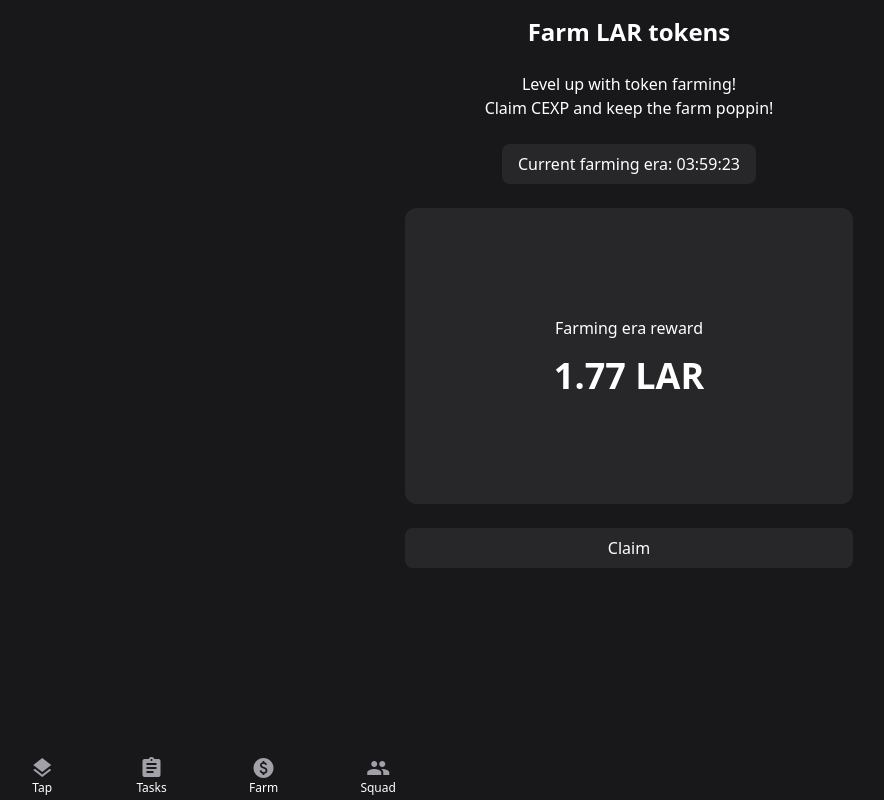
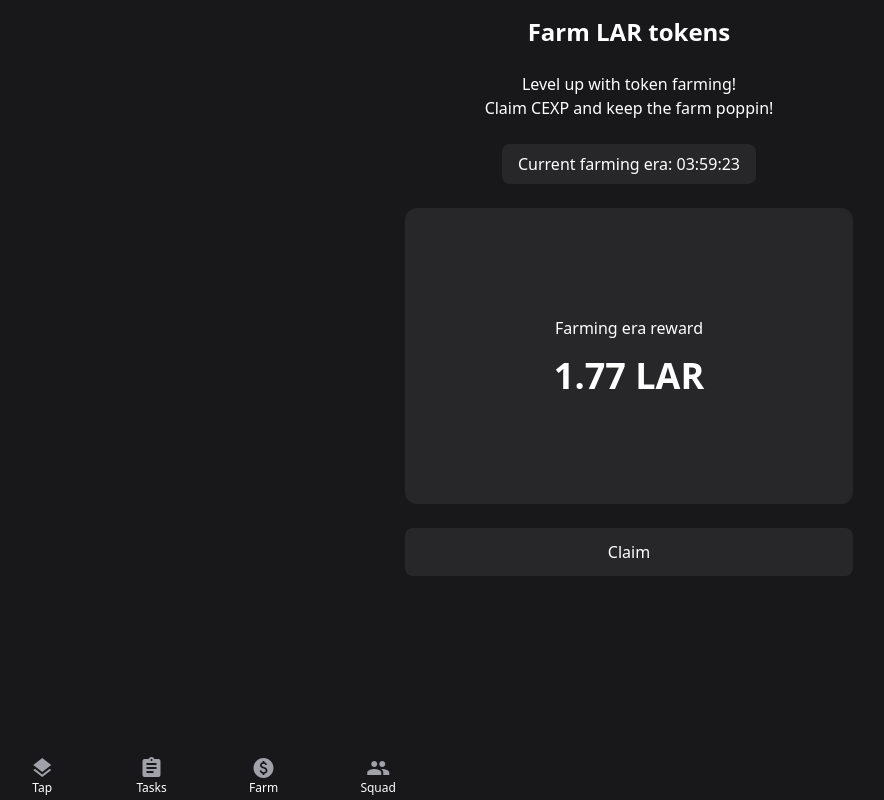
Before and after one commit to Pradise2/thelunar, a React (Create React App) app: page /farm in a window 1280 px wide. Shown: the whole page, without its empty margins (11-895 px from the left). Built offline with nearby package versions, Linux system fonts and the light colour scheme.

Commit message:
Initial commit

```diff
--- a/src/Pages/Farm.js
+++ b/src/Pages/Farm.js
@@ -20,7 +20,7 @@ const Farm = () => {
     </p>
   </div>
   <div className="space-y-6 w-full flex items-center flex-col">
-    <button className="bg-zinc-800 text-secondary-foreground hover:bg-secondary/80 px-6 py-2 rounded-lg w-full max-w-md">
+    <button className="bg-zinc-800 text-secondary-foreground hover:bg-secondary/80 px-6 py-3 rounded-lg w-full max-w-md">
       Claim
     </button>
   </div>
```
